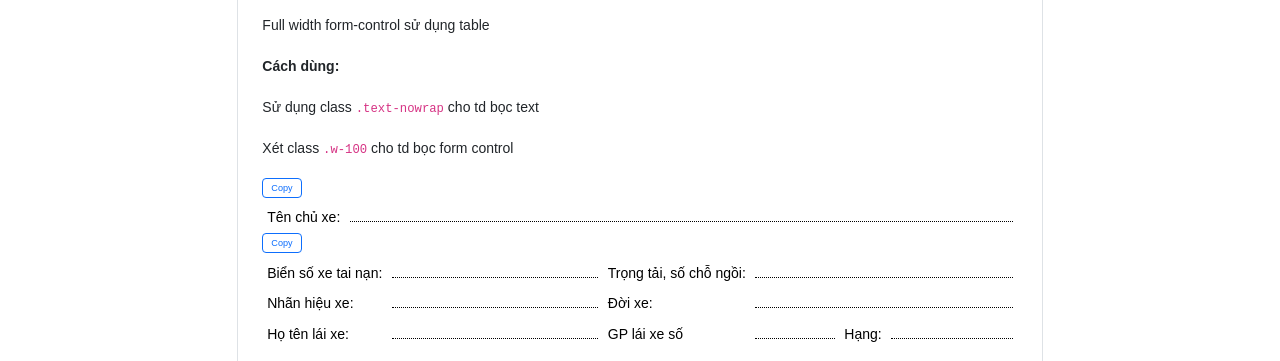
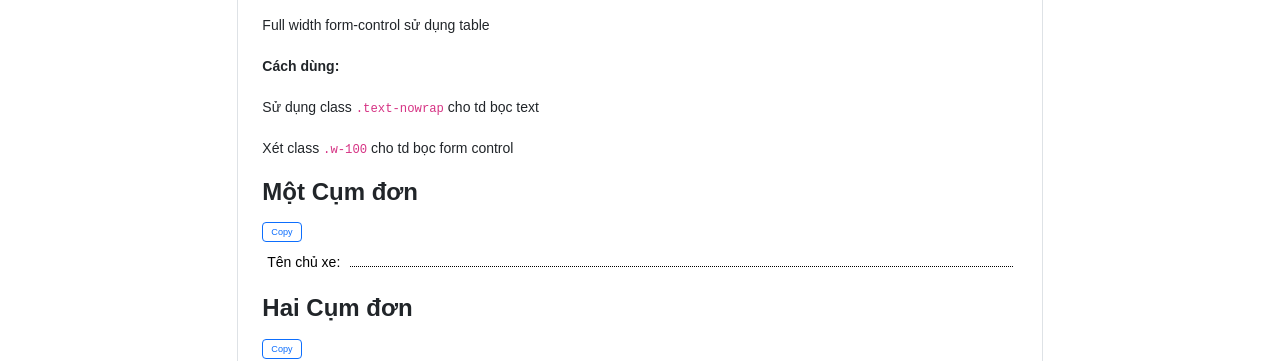
Before and after one commit to nguyentri2815/UI-Guide, a plain HTML site: page inputgroup.html in a window 1280 px wide. Shown: the part 423-784 px from the top of the page. Drawn offline with Linux system fonts and the light colour scheme.

Commit message:
up title cho full-control dat

```diff
--- a/inputgroup.html
+++ b/inputgroup.html
@@ -126,6 +126,7 @@
                                 <p><b>Cách dùng:</b></p>
                                 <p>Sử dụng class <code>.text-nowrap</code> cho td bọc text</p>
                                 <p>Xét class <code>.w-100</code> cho td bọc form control</p>
+                                <h4 class="fw-bold my-3">Một Cụm đơn</h4>
                                 <button type="button" class="btn-clipboard ml-0 " title="" data-bs-original-title="Copy to clipboard">Copy</button>
                                 <table class="table table-borderless">
                                     <tr>
@@ -137,6 +138,7 @@
                                         </td>
                                     </tr>
                                 </table>
+                                <h4 class="fw-bold my-3">Hai Cụm đơn</h4>
                                 <button type="button" class="btn-clipboard ml-0 " title="" data-bs-original-title="Copy to clipboard">Copy</button>
                                 <table class="table table-borderless">
                                     <tr>
```
